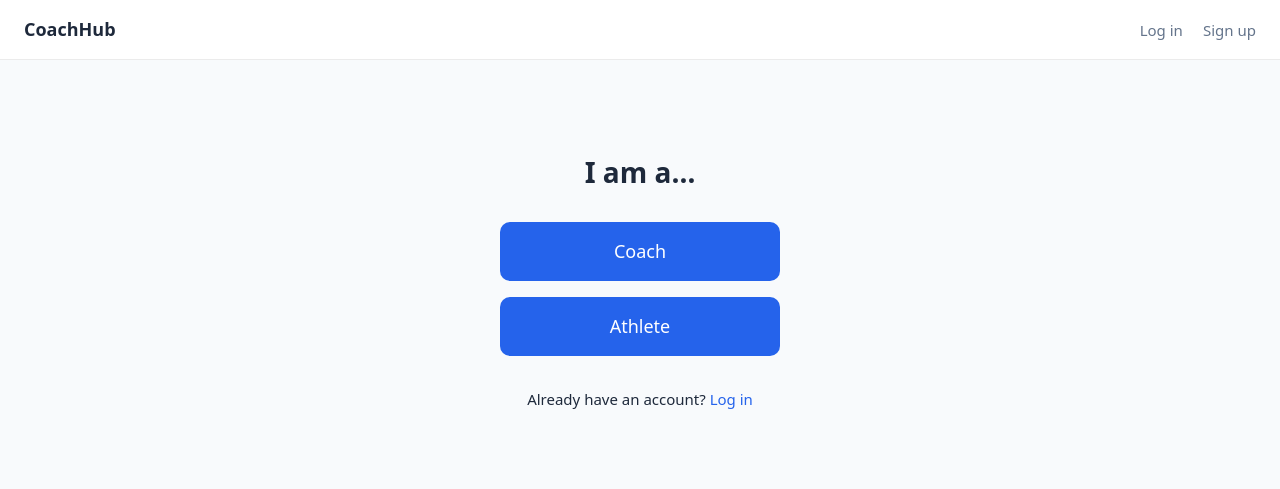
After one commit to loganrook/Tabor-Hackathon-2026, a Flask app: page /register/choose-role in a window 1280 px wide. The commit adds this page. Shown: the top 489 px of the page. Run offline with Flask 3, Linux system fonts and the light colour scheme.

Commit message:
Change landing flow to login/signup then role selection

```diff
--- a/app.py
+++ b/app.py
@@ -104,6 +104,15 @@ def create_app(config_class=Config):
             flash("Invalid email or password.", "error")
             return render_template("login.html")
         return render_template("login.html")
+
+    @app.route("/register/choose-role")
+    def choose_role():
+        """Intermediate sign-up step: pick Coach or Athlete before registration."""
+        if current_user.is_authenticated:
+            if isinstance(current_user, Coach):
+                return redirect(url_for("coach_dashboard"))
+            return redirect(url_for("athlete_dashboard"))
+        return render_template("choose_role.html")
 
     @app.route("/register", methods=["GET", "POST"])
     def register():
--- a/templates/base.html
+++ b/templates/base.html
@@ -16,7 +16,7 @@
                 <a href="{{ url_for('logout') }}">Log out</a>
             {% else %}
                 <a href="{{ url_for('login') }}">Log in</a>
-                <a href="{{ url_for('register') }}">Sign up</a>
+                <a href="{{ url_for('choose_role') }}">Sign up</a>
             {% endif %}
         </div>
     </nav>
--- /dev/null
+++ b/templates/choose_role.html
@@ -0,0 +1,13 @@
+{# choose_role.html — Intermediate step: Coach or Athlete? #}
+{% extends "base.html" %}
+{% block title %}Sign up — CoachHub{% endblock %}
+{% block content %}
+<div class="hero-block">
+    <h1>I am a…</h1>
+    <div class="hero-buttons">
+        <a href="{{ url_for('register', role='coach') }}" class="btn-hero">Coach</a>
+        <a href="{{ url_for('register', role='athlete') }}" class="btn-hero">Athlete</a>
+    </div>
+    <p class="auth-footer" style="margin-top: 2rem;">Already have an account? <a href="{{ url_for('login') }}">Log in</a></p>
+</div>
+{% endblock %}
--- a/templates/home.html
+++ b/templates/home.html
@@ -1,12 +1,12 @@
-{# home.html — Landing: one headline, two role buttons. #}
+{# home.html — Landing: headline, Login and Sign Up buttons. #}
 {% extends "base.html" %}
 {% block title %}CoachHub{% endblock %}
 {% block content %}
 <div class="hero-block">
     <h1>Connect with your coach and team.</h1>
     <div class="hero-buttons">
-        <a href="{{ url_for('register', role='coach') }}" class="btn-hero">I'm a Coach</a>
-        <a href="{{ url_for('register', role='athlete') }}" class="btn-hero">I'm an Athlete</a>
+        <a href="{{ url_for('login') }}" class="btn-hero">Log in</a>
+        <a href="{{ url_for('choose_role') }}" class="btn-hero">Sign up</a>
     </div>
 </div>
 {% endblock %}
--- a/templates/login.html
+++ b/templates/login.html
@@ -15,6 +15,6 @@
         </div>
         <button type="submit" class="btn-primary">Log in</button>
     </form>
-    <p class="auth-footer">Don't have an account? <a href="{{ url_for('register') }}">Sign up</a></p>
+    <p class="auth-footer">Don't have an account? <a href="{{ url_for('choose_role') }}">Sign up</a></p>
 </div>
 {% endblock %}
```
